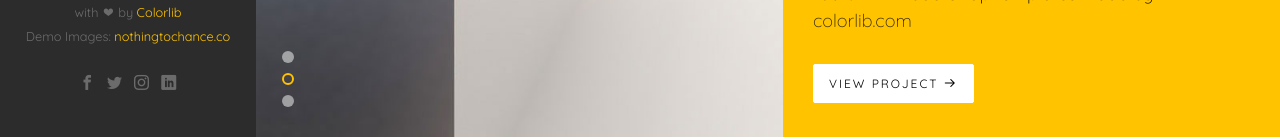
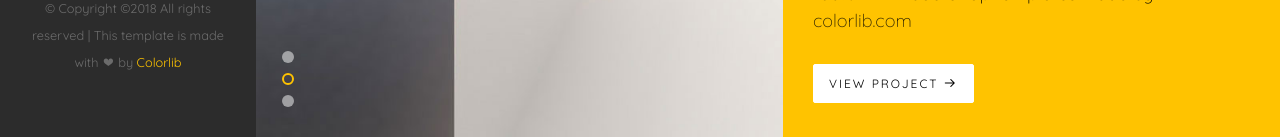
Before and after one commit to chess-math/chess-math.github.io, a plain HTML site: page index.html in a window 1280 px wide. Shown: the part 663-803 px from the top of the page. Drawn offline with Linux system fonts and the light colour scheme; files whose address does not match are found by name.

Commit message:
removed demo image
removed demo image linksbut must keep copyright cause im testing out template

```diff
--- a/index.html
+++ b/index.html
@@ -68,13 +68,7 @@
 			<div class="colorlib-footer">
 				<p><small>&copy; <!-- Link back to Colorlib can't be removed. Template is licensed under CC BY 3.0. -->
 Copyright &copy;<script>document.write(new Date().getFullYear());</script> All rights reserved | This template is made with <i class="icon-heart" aria-hidden="true"></i> by <a href="https://colorlib.com" target="_blank">Colorlib</a>
-<!-- Link back to Colorlib can't be removed. Template is licensed under CC BY 3.0. --> </span> <span>Demo Images: <a href="http://nothingtochance.co/" target="_blank">nothingtochance.co</a></span></small></p>
-				<ul>
-					<li><a href="#"><i class="icon-facebook2"></i></a></li>
-					<li><a href="#"><i class="icon-twitter2"></i></a></li>
-					<li><a href="#"><i class="icon-instagram"></i></a></li>
-					<li><a href="#"><i class="icon-linkedin2"></i></a></li>
-				</ul>
+<!-- Link back to Colorlib can't be removed. Template is licensed under CC BY 3.0. --> </span> </small></p>
 			</div>
 
 		</aside>
```
